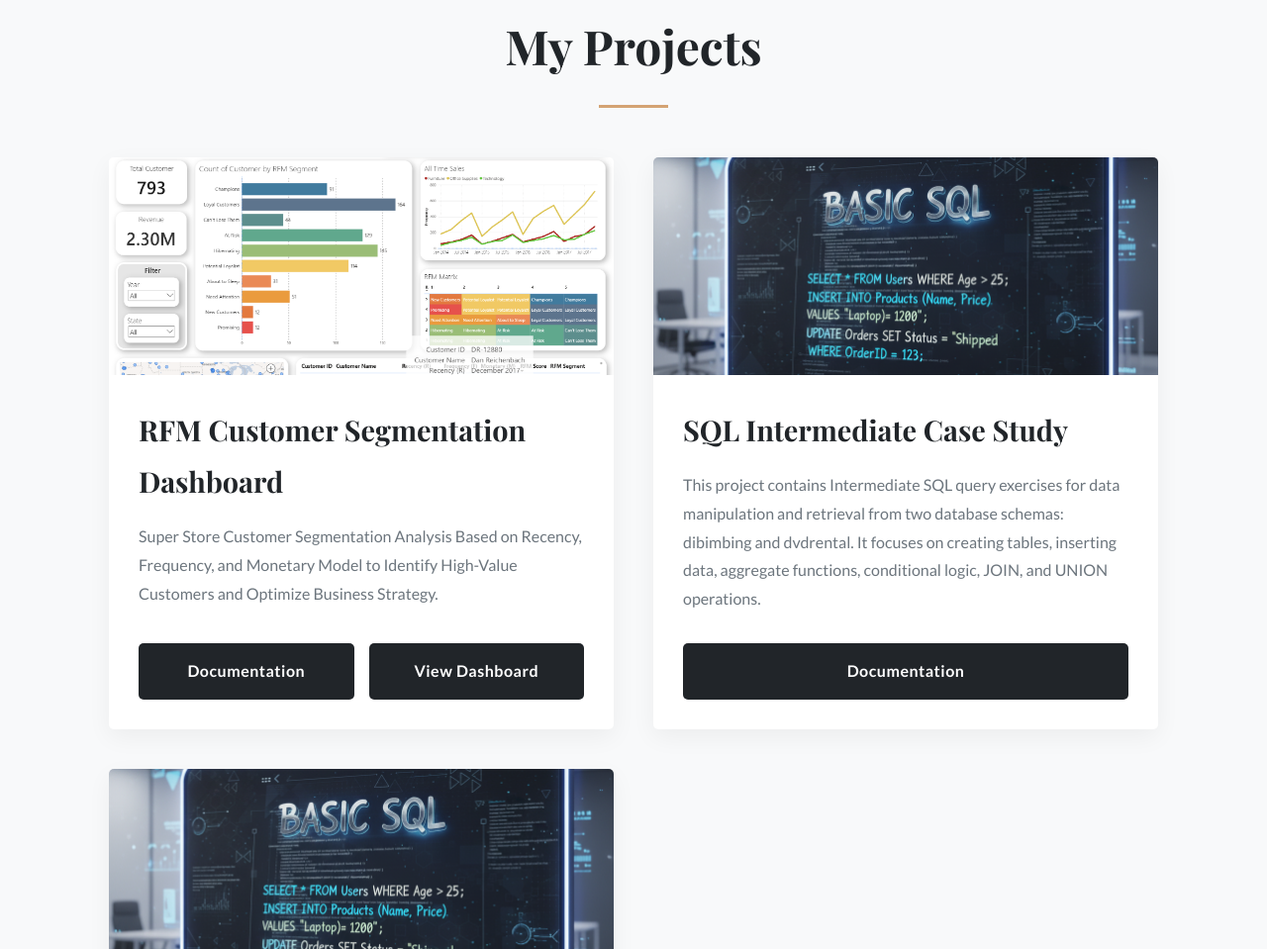
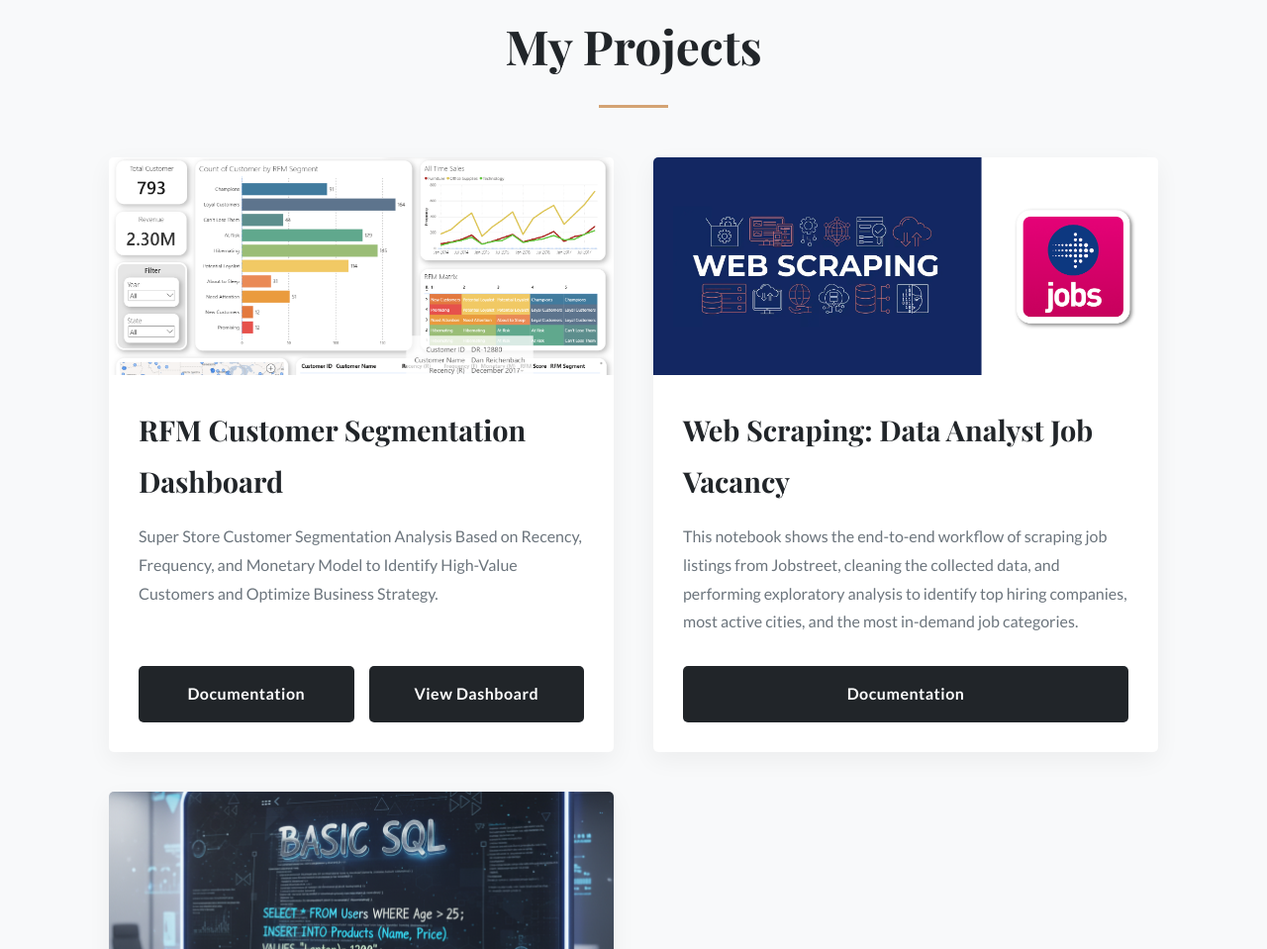
Before and after one commit to iffatahnaf2025/iffatahnaf2025.github.io, a plain HTML site: page index.html in a window 1280 px wide. Shown: the part 1172-2131 px from the top of the page at 99% size. Drawn offline with nearby package versions, Linux system fonts and the light colour scheme.

Commit message:
Update index.html

```diff
--- a/index.html
+++ b/index.html
@@ -84,14 +84,14 @@
                 </div>
             </div>
 
-            <!-- Project: SQL Intermediate -->
+            <!-- Project: Web Scraping -->
              <div class="project-card">
-                <img src="assets/images/basic SQL.png" alt="Case Study: Intermediate SQL">
+                <img src="assets/images/web scraping.png" alt="Case Study: web scraping">
                 <div class="project-card-content">
-                    <h3>SQL Intermediate Case Study</h3>
-                    <p>This project contains Intermediate SQL query exercises for data manipulation and retrieval from two database schemas: dibimbing and dvdrental. It focuses on creating tables, inserting data, aggregate functions, conditional logic, JOIN, and UNION operations.</p>
+                    <h3>Web Scraping: Data Analyst Job Vacancy</h3>
+                    <p>This notebook shows the end-to-end workflow of scraping job listings from Jobstreet, cleaning the collected data, and performing exploratory analysis to identify top hiring companies, most active cities, and the most in-demand job categories.</p>
                     <div class="project-buttons">
-                        <a href="https://github.com/iffatahnaf2025/Case-Study-Basic-SQL" class="btn">Documentation</a>
+                        <a href="https://colab.research.google.com/drive/1OXE_Di3vyMRAYNXrb6JfMYBW5Ue6s4cq?usp=sharing" class="btn">Documentation</a>
                     </div>
                 </div>
             </div>
```
